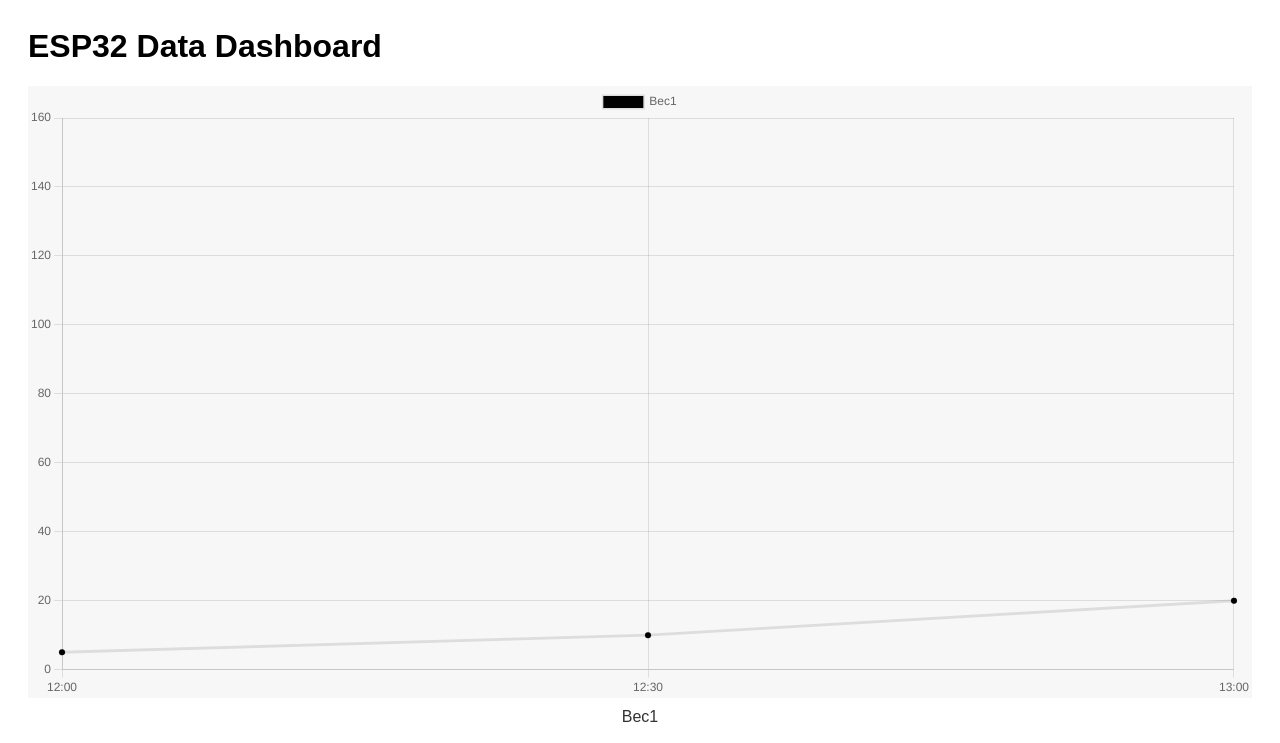
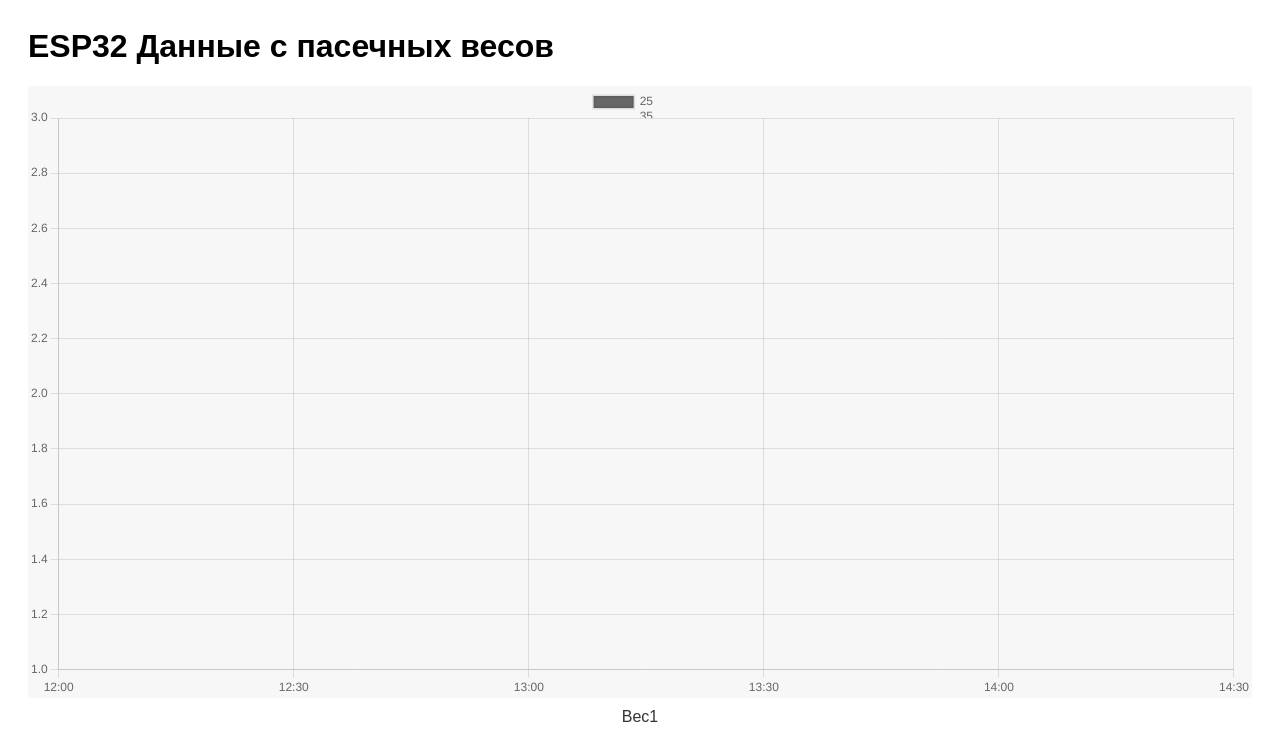
Before and after one commit to Dralkin/site-paseka2, a website: page index.html in a window 1280 px wide. Shown: the top 743 px of the page. Drawn offline with nearby package versions, Linux system fonts and the light colour scheme.

Commit message:
Add files via upload

```diff
--- a/index.html
+++ b/index.html
@@ -2,11 +2,11 @@
 <head>
     <meta charset="UTF-8">
     <meta name="viewport" content="width=device-width, initial-scale=1.0">
-    <title>ESP32 Data Dashboard</title>
+    <title>ESP32 Данные с пасечных весов</title>
     <link rel="stylesheet" href="style.css">
 </head>
 <body>
-    <h1>ESP32 Data Dashboard</h1>
+    <h1>ESP32 Данные с пасечных весов</h1>
     <div class="graph-container">
         <canvas id="weight1"></canvas>
         <p class="graph-label">Вес1</p>
--- a/script.js
+++ b/script.js
@@ -1,6 +1,6 @@
 document.addEventListener('DOMContentLoaded', function() {
     // Пример данных для графиков
-    const weight1Data = [5,10, 20, 30, 40, 50, 60, 70, 80, 90, 100, 110, 120, 130,140,150,160 ];
+    const weight1Data = [25, 35, 45 ];
     const weight2Data = [15, 25, 35];
     const temperatureData = [20, 22, 24];
     const humidityData = [50, 55, 60];
@@ -11,7 +11,7 @@ document.addEventListener('DOMContentLoaded', function() {
         new Chart(ctx, {
             type: 'line',
             data: {
-                labels: ['12:00', '12:30', '13:00'],
+                labels: ['12:00', '12:30', '13:00', '13:30','14:00','14:30' ],
                 datasets: [{
                     label: label,
                     data: data,
@@ -23,7 +23,7 @@ document.addEventListener('DOMContentLoaded', function() {
     }
 
     // Создание графиков
-    createChart('weight1', weight1Data, 'Вес1', 'black');
+    createChart('weight1','weight2', weight1Data, weight2Data,'Вес1','Вес2', 'black');
     createChart('weight2', weight2Data, 'Вес2', 'brown');
     createChart('temperature', temperatureData, 'Температура', 'red');
     createChart('humidity', humidityData, 'Влажность', 'blue');
--- a/style.css
+++ b/style.css
@@ -10,7 +10,7 @@ body {
 
 .graph-label {
     font-size: 16px;
-    color: #333;
+    color: #333333;
     margin-top: 10px;
 }
 
```
